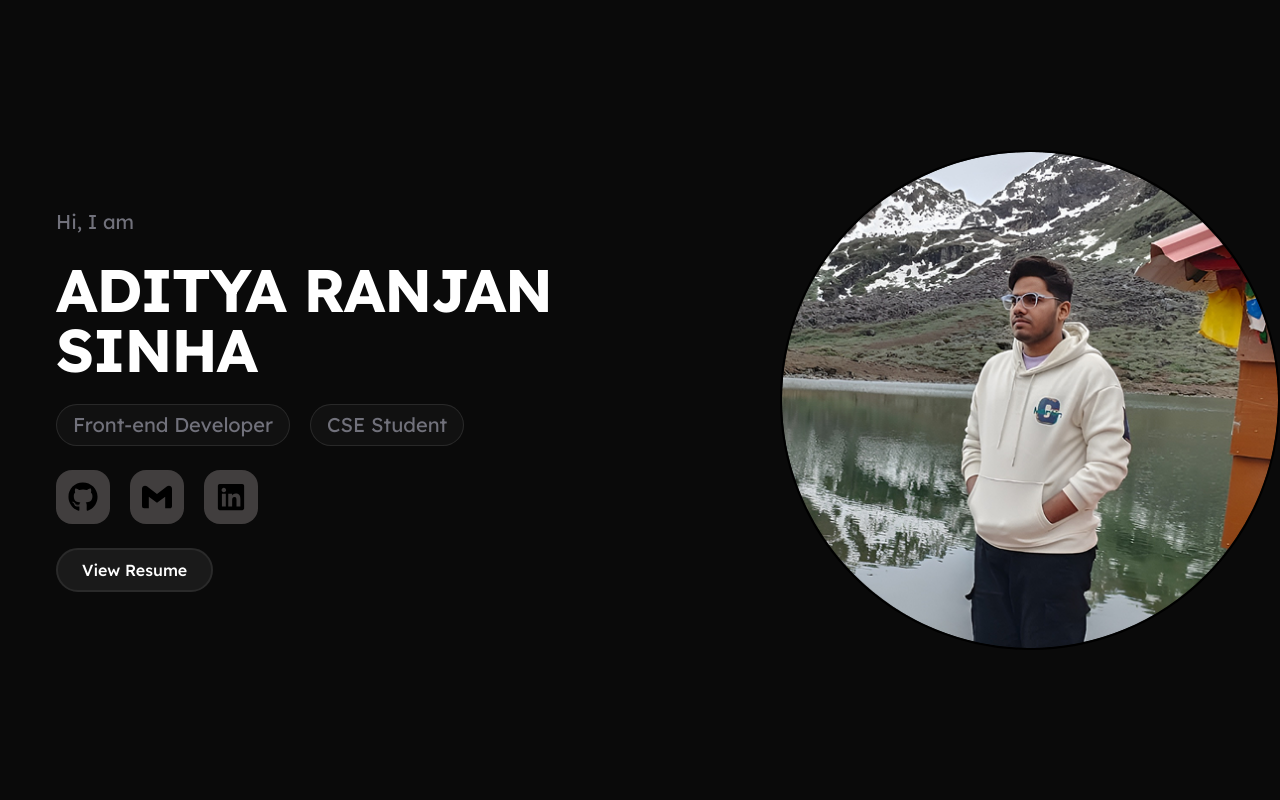
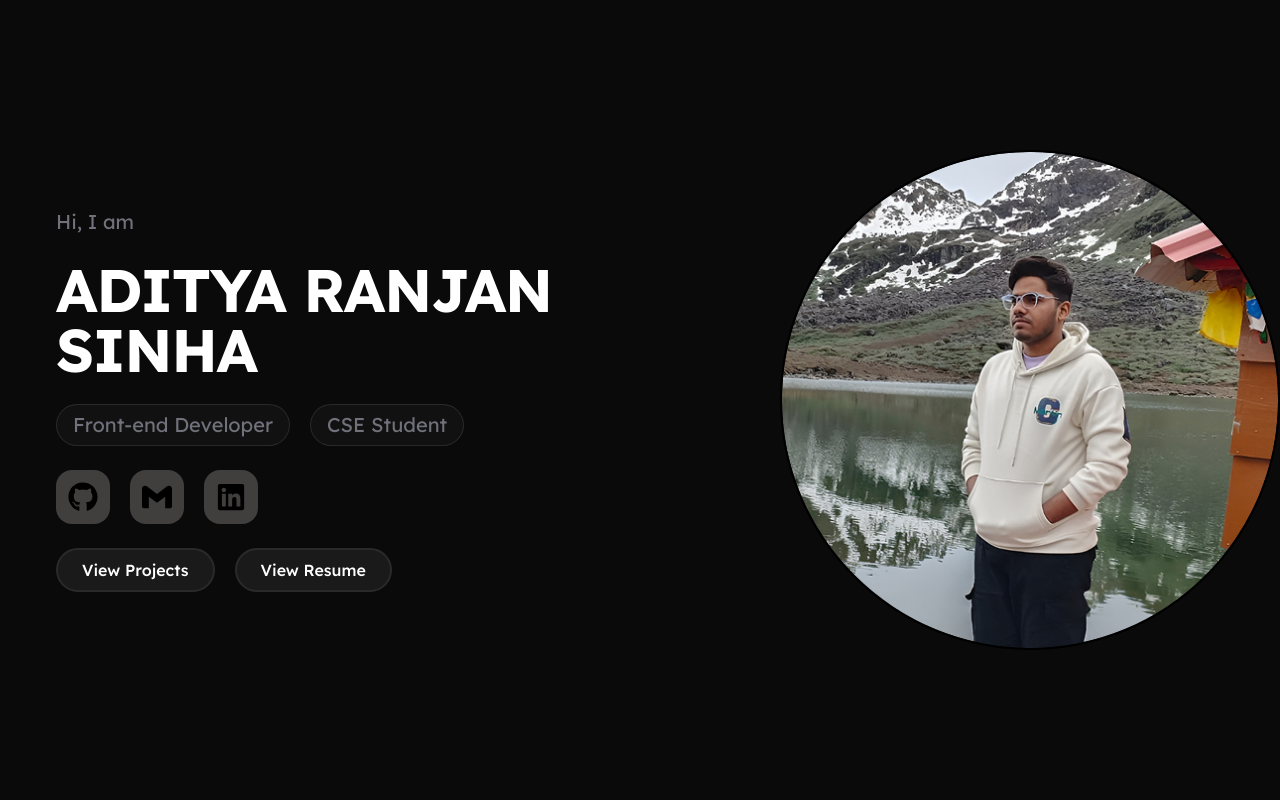
Before and after one commit to adityaranjan05/Portfolio-Website, a React (Vite) app: page / in a window 1280 px wide. Shown: the top 800 px of the page. Built offline with nearby package versions, Linux system fonts and the light colour scheme; a web font is replaced by a local one.

Commit message:
Corrected my email id in the footer

```diff
--- a/src/components/Hero_Text.jsx
+++ b/src/components/Hero_Text.jsx
@@ -43,7 +43,14 @@ function HeroText () {
                         <FaLinkedin />
                 </a>
             </div>
-            <div className="mt-6">
+            <div className="flex mt-6 gap-5">
+                <a
+                    href="#projects"
+                    className="inline-block px-6 py-2 rounded-full bg-[#f973161a] lg:bg-[#1A1A1A] text-white font-medium transition-transform duration-200 hover:scale-105 border-2 border-orange-600 lg:border-[#2A2A2A] hover:border-orange-600 hover:text-orange-500 hover:bg-[#f973161a] active:scale-95"
+                >
+                        View Projects
+                </a>
+
                 <a
                     href="/Aditya_Ranjan_Sinha_Resume.pdf"
                     target="_blank"
--- a/src/sections/Contact.jsx
+++ b/src/sections/Contact.jsx
@@ -133,7 +133,7 @@ function Contact() {
                     <motion.button
                         initial={{ opacity: 0, y: 20 }}
                         whileInView={{ opacity: 1, y: 0 }}
-                        transition={{ duration: 0.6, ease: "easeOut", delay: 1.25 }}
+                        transition={{ duration: 0.6, ease: "easeOut", delay: 1.2 }}
                         viewport={{ once: true, amount: 0.3 }}
                         className="bg-orange-600 hover:bg-orange-700 text-white px-8 py-3 rounded-xl duration-300 hover:scale-105 active:scale-95"
                     >
--- a/src/sections/Footer.jsx
+++ b/src/sections/Footer.jsx
@@ -64,7 +64,7 @@ function Footer() {
             </a>
 
             <a
-              href="mailto:aditya.ranjan.sinha@gmail.com"
+              href="mailto:aditya.ranjan.cs@gmail.com"
               aria-label="Gmail"
               className="flex text-3xl items-center p-3 bg-[#111111] border border-[#2A2A2A] rounded-xl hover:border-orange-500 hover:bg-orange-500/10 text-orange-600 duration-300 hover:translate-x-2">
               <SiGmail className="bg-[#FFFFFF] p-1 rounded-lg" />
```
